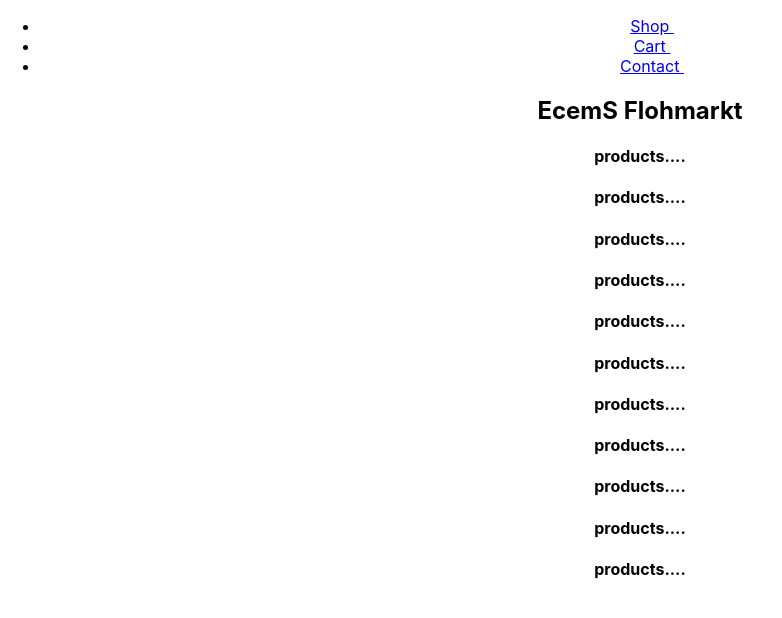
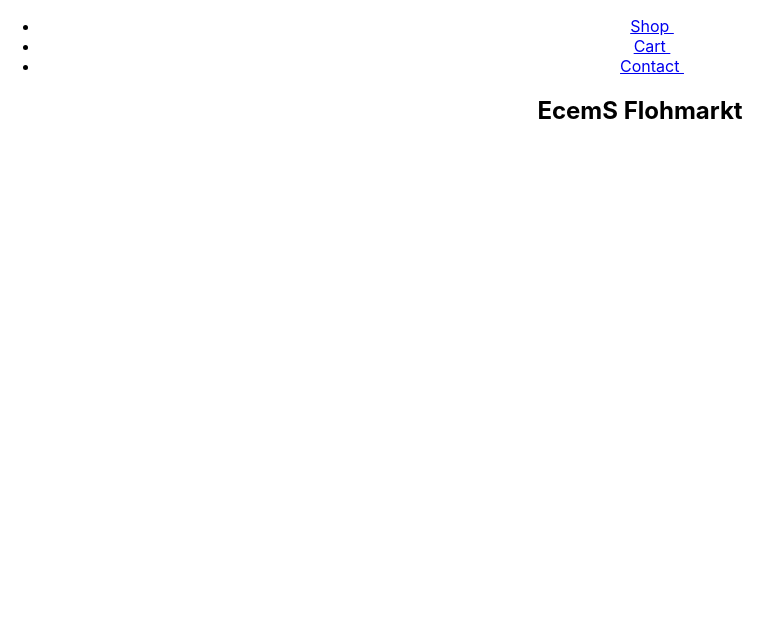
Before and after one commit to ecemonkol/Ecems-Flohmarkt-App, a React (Create React App) app in the folder flohmarkt-app/: page / in a window 1280 px wide. Shown: the top 618 px of the page, without its empty margins (0-782 px from the left). Built offline with nearby package versions, Linux system fonts and the light colour scheme; some icons are missing; the HTML template or start-up script is replaced by a standard one.

Commit message:
products have been added

```diff
--- a/flohmarkt-app/src/pages/Shop/Product.js
+++ b/flohmarkt-app/src/pages/Shop/Product.js
@@ -1,13 +1,7 @@
-import React, { useContext } from "react";
+import React from "react";
 
+export const Product = (props) => {
+  const { id, productName, prouductImage, price, } = props.data;
+  return <div></div>
 
-
-export const Product = () => {
-
-
-  return (
-    <div className="product">
-      <h4>products....</h4>
-    </div>
-  );
 }
```
